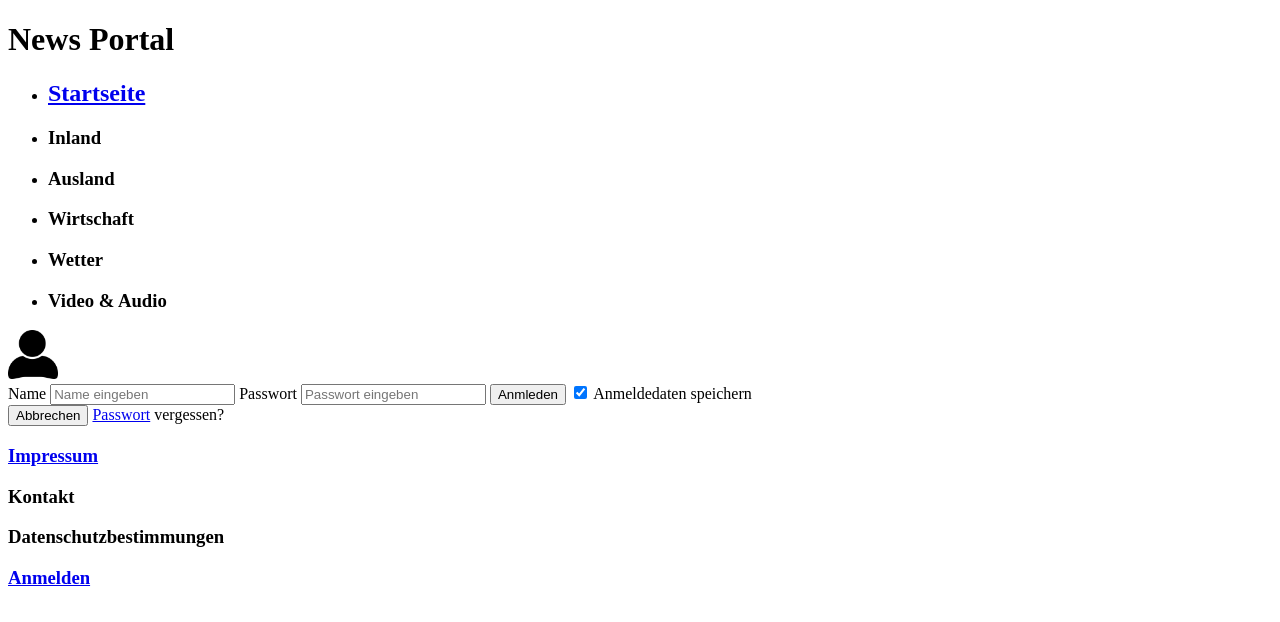
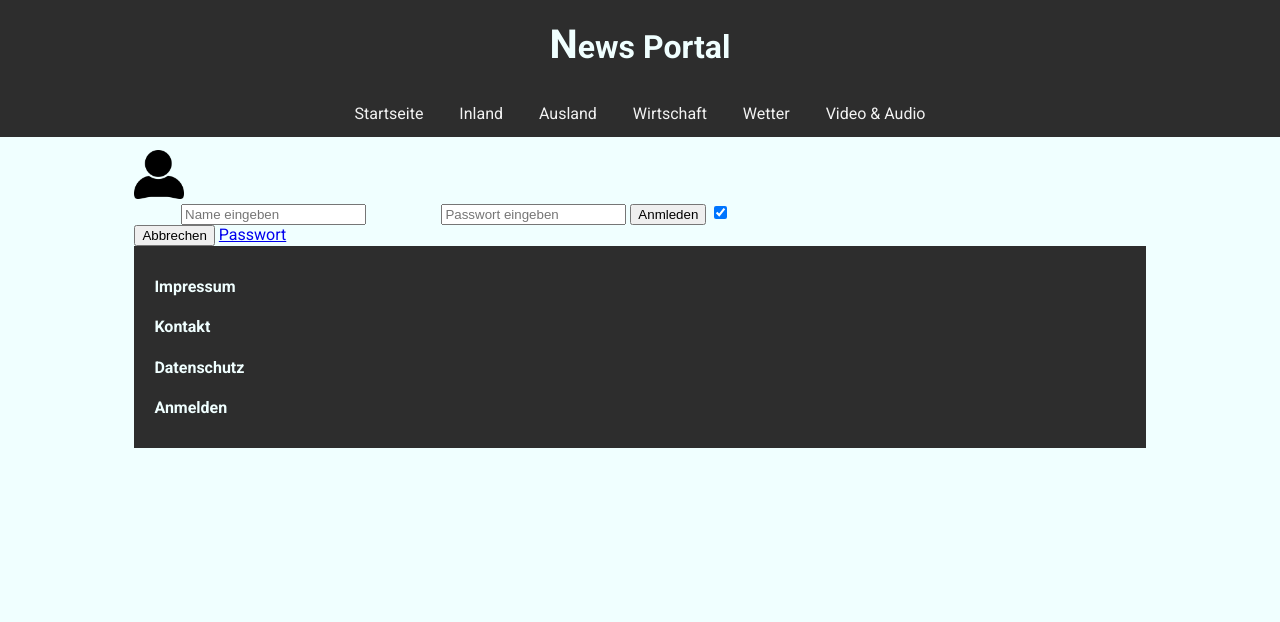
Before and after one commit to ChristianArning/GIS-Praktikum-News_Portal, a plain HTML site: page login.html in a window 1280 px wide. Drawn offline with Linux system fonts and the light colour scheme.

Commit message:
A big update! ^^

```diff
--- a/login.html
+++ b/login.html
@@ -5,37 +5,32 @@
     <meta charset="UTF-8">
     <meta http-equiv="X-UA-Compatible" content="IE=edge">
     <meta name="viewport" content="width=device-width, initial-scale=1.0">
-    <title>Document</title>
+    <meta name="author" content="Christian Arning">
+    <meta name="description" content="News Portal Project">
+    <meta name="keywords" content="News, World, Inland, Politics, Economy, Weather, Video, Audio">
+    <title>News Portal | GIS-Praktikum SS22</title>
+    <link rel="stylesheet" href="styles/main.css">
+    <link rel="preconnect" href="https://fonts.googleapis.com">
+    <link rel="preconnect" href="https://fonts.gstatic.com" crossorigin>
+    <link
+        href="https://fonts.googleapis.com/css2?family=Roboto:ital,wght@0,100;0,300;0,400;0,500;0,700;0,900;1,100;1,300;1,400;1,500;1,700;1,900&display=swap"
+        rel="stylesheet">
 </head>
 
 <body>
+    <div class="content-wrapper">
         <header>
+
             <div class="header upper" id="np_header">
                 <h1>News Portal</h1>
             </div>
-        <div class="header navbar">
-            <nav>
-                <ul>
-                    <li>
-                        <h2><a href="index.html">Startseite</a></h2>
-                    </li>
-                    <li>
-                        <h3>Inland</h3>
-                    </li>
-                    <li>
-                        <h3>Ausland</h3>
-                    </li>
-                    <li>
-                        <h3>Wirtschaft</h3>
-                    </li>
-                    <li>
-                        <h3>Wetter</h3>
-                    </li>
-                    <li>
-                        <h3>Video & Audio</h3>
-                    </li>
-                </ul>
-            </nav>
+            <div class="navbar">
+                <a href="index.html">Startseite</a>
+                <a href="">Inland</a>
+                <a href="">Ausland</a>
+                <a href="">Wirtschaft</a>
+                <a href="">Wetter</a>
+                <a href="">Video & Audio</a>
             </div>
         </header>
 
@@ -65,12 +60,13 @@
 
         <footer>
             <nav>
-            <h3><a href="Impressum.html">Impressum</a></h3>
-            <h3>Kontakt</h3>
-            <h3>Datenschutzbestimmungen</h3>
-            <h3><a href="login.html">Anmelden</a></h3>
+                <h4><a href="impressum.html">Impressum</a></h4>
+                <h4><a href="">Kontakt</a></h4>
+                <h4><a href="">Datenschutz</a></h4>
+                <h4><a href="login.html">Anmelden</a></h4>
             </nav>
         </footer>
+    </div>
 </body>
 
 </html>
--- a/styles/main.css
+++ b/styles/main.css
@@ -1,13 +1,29 @@
-
-
 body {
-    font-family: Arial, Helvetica, sans-serif;
+    font-family: 'Roboto', sans-serif;
     justify-content: center;
     color: azure;
     margin-top: 0%;
     margin-bottom: 0%;
     background-color: azure;
     padding-top: 140px;
+}
+
+@media (max-width: 40em) {
+    body {
+        padding-top: 200px;
+    }
+    .headlinearticleimage {
+        height: 200px;
+    }
+}
+
+@media (max-width: 20em) {
+    body {
+        padding-top: 250px;
+    }
+    .headlinearticleimage {
+        height: 100px;
+    }
 }
 
 .content-wrapper {
@@ -17,7 +33,26 @@ body {
     padding: 10px 10px 10px 10px;
 }
 
-header{
+#np_header::first-letter {
+    font-size: 40px;
+}
+
+:root {
+    --my-border-color: azure;
+}
+
+#thing {
+    position: absolute;
+    float: right;
+    right: 20%;
+    width: 50px;
+    height: 50px;
+    border-color: var(--my-border-color);
+    border-style: solid;
+    background: yellow;
+}
+
+header {
     position: fixed;
     top: 0;
     left: 0;
@@ -32,21 +67,25 @@ header{
     top: 20;
     left: 0;
     width: 100%;
-  }
+}
 
-  .navbar a {
+.navbar a {
     display: inline-block;
     justify-content: center;
     color: #f2f2f2;
     text-align: center;
     padding: 14px 16px;
     text-decoration: none;
-  }
+    transition: background-color 0.2s, color 0.2s, padding 0.4s;
+}
 
-  .navbar a:hover {
+.navbar a:hover {
     background: azure;
     color: #2d2d2d;
-  }
+    padding-top: 10px;
+    padding-left: 10px;
+    padding-right: 10px;
+}
 
 .mainpart {
     padding: auto;
@@ -58,13 +97,13 @@ header{
     padding: 20px;
 }
 
-.headlinearticleheader{
+.headlinearticleheader {
     color: azure;
     text-decoration: none;
     text-align: left;
 }
 
-.headlinearticle a{
+.headlinearticle a {
     color: azure;
     text-decoration: none;
 }
@@ -75,7 +114,7 @@ header{
 
 .headlinearticleimage {
     width: 100%;
-    height: 400px;
+    max-height: 400px;
     object-fit: cover;
 }
 
@@ -86,7 +125,6 @@ header{
 }
 
 h2 {
-    padding-left: 20px;
     color: #2d2d2d;
     text-align: center;
 }
```
Also changed, not shown: article.html (+24 -28 lines), impressum.html (+24 -28 lines), index.html (+9 -1 lines). Lines whose indentation alone changed are shown as unchanged.
